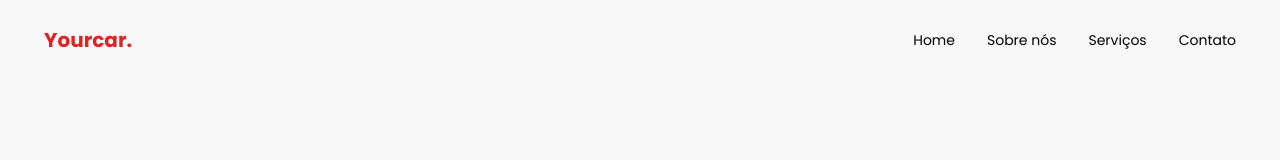
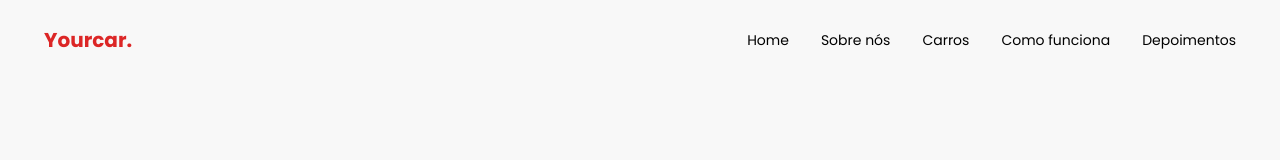
Before and after one commit to MateusOli21/yourcar-web, a Next.js app: page / in a window 1280 px wide. Shown: the top 160 px of the page. Built offline with nearby package versions, Linux system fonts and the light colour scheme; no server answers.

Commit message:
add: scroll to section function.

```diff
--- a/src/components/elements/customs/Logo.tsx
+++ b/src/components/elements/customs/Logo.tsx
@@ -1,12 +1,21 @@
 import React from 'react';
+
+import scrollToSection from '@shared/utils/scrollToSection';
 
 interface IComponentProps {
   sm?: boolean;
   altColor?: boolean;
 }
 
-const Logo: React.FC<IComponentProps> = ({ sm, altColor }) => (
+const Logo: React.FC<IComponentProps> = ({ sm, altColor }) => {
+  const handleBackHero = () => scrollToSection('#hero-section');
+
+  return (
     <h1
+      onClick={handleBackHero}
+      onKeyPress={handleBackHero}
+      role="button"
+      tabIndex={0}
       className={`${altColor ? 'text-white' : 'text-red-600'} font-bold ${
         sm ? 'text-sm' : 'text-xl'
       }`}
@@ -14,5 +23,6 @@ const Logo: React.FC<IComponentProps> = ({ sm, altColor }) => (
       Yourcar.
     </h1>
   );
+};
 
 export default Logo;
--- a/src/components/elements/navbar/NavItem.tsx
+++ b/src/components/elements/navbar/NavItem.tsx
@@ -1,7 +1,13 @@
 import React from 'react';
 
-const NavItem: React.FC = ({ children }) => (
-  <li className="text-sm hover:text-red-500 transition duration-300 cursor-pointer">
+const NavItem: React.FC<React.HTMLAttributes<HTMLLIElement>> = ({
+  children,
+  ...rest
+}) => (
+  <li
+    className="text-sm hover:text-red-500 transition duration-300 cursor-pointer"
+    {...rest}
+  >
     {children}
   </li>
 );
--- a/src/components/modules/Footer/index.tsx
+++ b/src/components/modules/Footer/index.tsx
@@ -29,6 +29,7 @@ const Footer: React.FC = () => (
     </div>
     <div className="bg-gray-800 flex flex-row items-center justify-between py-3 px-5 md:px-14 lg:px-16">
       <span className="text-white text-xs">Copyright&#169;2021</span>
+
       <Logo sm altColor />
     </div>
   </div>
--- a/src/components/modules/Navbar/index.tsx
+++ b/src/components/modules/Navbar/index.tsx
@@ -4,10 +4,17 @@ import { MdClose } from 'react-icons/md';
 
 import { Logo } from '@components/elements/customs';
 import { NavItems, NavItem } from '@components/elements/navbar';
+import scrollToSection from '../../../shared/utils/scrollToSection';
 
 const Navbar: React.FC = () => {
   const [toggleMobileMenu, setToggleMobileMenu] = useState(false);
-  const menusOptions = ['Home', 'Sobre nós', 'Serviços', 'Contato'];
+  const menusOptions = [
+    { name: 'Home', section: '#hero-section' },
+    { name: 'Sobre nós', section: '#about-us-section' },
+    { name: 'Carros', section: '#top-cars-section' },
+    { name: 'Como funciona', section: '#how-it-works-section' },
+    { name: 'Depoimentos', section: '#testimonials-section' },
+  ];
 
   const handleToggleMobileMenu = () => setToggleMobileMenu(!toggleMobileMenu);
 
@@ -23,7 +30,12 @@ const Navbar: React.FC = () => {
         >
           <NavItems>
             {menusOptions.map((item, index) => (
-              <NavItem key={index}>{item}</NavItem>
+              <NavItem
+                key={index}
+                onClick={() => scrollToSection(item.section)}
+              >
+                {item.name}
+              </NavItem>
             ))}
           </NavItems>
         </nav>
--- a/src/components/modules/Newsletter/index.tsx
+++ b/src/components/modules/Newsletter/index.tsx
@@ -6,7 +6,10 @@ import {
 import React from 'react';
 
 const Newsletter: React.FC = () => (
-  <div className="w-full flex flex-col items-center bg-red-500 py-16 px-5">
+  <section
+    id="newsletter-section"
+    className="w-full flex flex-col items-center bg-red-500 py-16 px-5"
+  >
     <div className="w-full max-w-xl lg:max-w-3xl flex flex-col items-center">
       <SectionSubTitle altColor>Newsletter</SectionSubTitle>
       <SectionMainTitle altColor altTextCenter>
@@ -14,7 +17,7 @@ const Newsletter: React.FC = () => (
       </SectionMainTitle>
       <NewsletterInput />
     </div>
-  </div>
+  </section>
 );
 
 export default Newsletter;
--- a/src/components/modules/home/AboutUs/index.tsx
+++ b/src/components/modules/home/AboutUs/index.tsx
@@ -7,7 +7,10 @@ import {
 } from '@components/elements/customs';
 
 const AboutUs: React.FC = () => (
-  <div className="w-full bg-gray-100 max-w-6xl flex flex-col lg:flex-row lg:gap-14 items-center justify-center px-5 py-8 lg:pt-12 lg:pb-24">
+  <section
+    id="about-us-section"
+    className="w-full bg-gray-100 max-w-6xl flex flex-col lg:flex-row lg:gap-14 items-center justify-center px-5 py-8 lg:pt-12 lg:pb-24"
+  >
     <img
       className="w-full max-w-lg md:max-w-xl"
       src={jeepImage}
@@ -28,7 +31,7 @@ const AboutUs: React.FC = () => (
         vitae lectus sit amet egestas.
       </p>
     </div>
-  </div>
+  </section>
 );
 
 export default AboutUs;
--- a/src/components/modules/home/Hero/index.tsx
+++ b/src/components/modules/home/Hero/index.tsx
@@ -5,7 +5,10 @@ import carHero from '@assets/images/porche.png';
 import { PrimaryButton, OutlinedButton } from '@components/elements/buttons';
 
 const Hero: React.FC = () => (
-  <section className="w-full max-w-6xl flex flex-col md:flex-row justify-between px-5 mt-5 sm:mt-12 lg:mt-16 items-center pt-12">
+  <section
+    id="hero-section"
+    className="w-full max-w-6xl flex flex-col md:flex-row justify-between px-5 mt-5 sm:mt-12 lg:mt-16 items-center pt-12"
+  >
     <div className="flex flex-col max-w-xl mb-16 md:mb-0">
       <div className="flex flex-row items-center gap-2">
         <div className="w-16 h-0.5 bg-red-500" />
--- a/src/components/modules/home/HowItWorks/index.tsx
+++ b/src/components/modules/home/HowItWorks/index.tsx
@@ -9,7 +9,10 @@ import {
 } from '@components/elements/customs';
 
 const HowItWorks: React.FC = () => (
-  <section className="w-full max-w-6xl flex flex-col items-center justify-center px-5 sm:py-9 md:pt-14 md:pb-10">
+  <section
+    id="how-it-works-section"
+    className="w-full max-w-6xl flex flex-col items-center justify-center px-5 sm:py-9 md:pt-14 md:pb-10"
+  >
     <SectionSubTitle>Como funciona</SectionSubTitle>
     <SectionMainTitle>Nossos passos para alugar um carro</SectionMainTitle>
 
--- a/src/components/modules/home/Testimonials/index.tsx
+++ b/src/components/modules/home/Testimonials/index.tsx
@@ -7,7 +7,10 @@ import {
 } from '@components/elements/customs';
 
 const Testimonials: React.FC = () => (
-  <div className="flex flex-col items-center py-16 px-5">
+  <section
+    id="testimonials-section"
+    className="flex flex-col items-center py-16 px-5"
+  >
     <SectionSubTitle>Depoimentos</SectionSubTitle>
     <SectionMainTitle>O que nossos clientes dizem</SectionMainTitle>
 
@@ -16,7 +19,7 @@ const Testimonials: React.FC = () => (
       <TestimonialCard />
       <TestimonialCard />
     </div>
-  </div>
+  </section>
 );
 
 export default Testimonials;
--- a/src/components/modules/home/TopCars/index.tsx
+++ b/src/components/modules/home/TopCars/index.tsx
@@ -1,6 +1,6 @@
 import React from 'react';
 
-import { ICar } from 'shared/interfaces/car';
+import { ICar } from '@shared/interfaces/car';
 import { CarCard } from '@components/elements/cards';
 import {
   SectionMainTitle,
@@ -12,7 +12,10 @@ interface IComponentProps {
 }
 
 const TopCars: React.FC<IComponentProps> = ({ cars }) => (
-  <section className="flex flex-col items-center my-16 lg:my-14">
+  <section
+    id="top-cars-section"
+    className="flex flex-col items-center my-16 lg:my-14"
+  >
     <SectionSubTitle>Top Carros</SectionSubTitle>
     <SectionMainTitle>Explore nossos melhores carros</SectionMainTitle>
 
--- /dev/null
+++ b/src/shared/utils/scrollToSection.ts
@@ -0,0 +1,7 @@
+function scrollToSection(sectionId) {
+  const anchor = document.querySelector(sectionId);
+
+  if (anchor) anchor.scrollIntoView({ behavior: 'smooth', block: 'center' });
+}
+
+export default scrollToSection;
```
Lines whose indentation alone changed are shown as unchanged.
